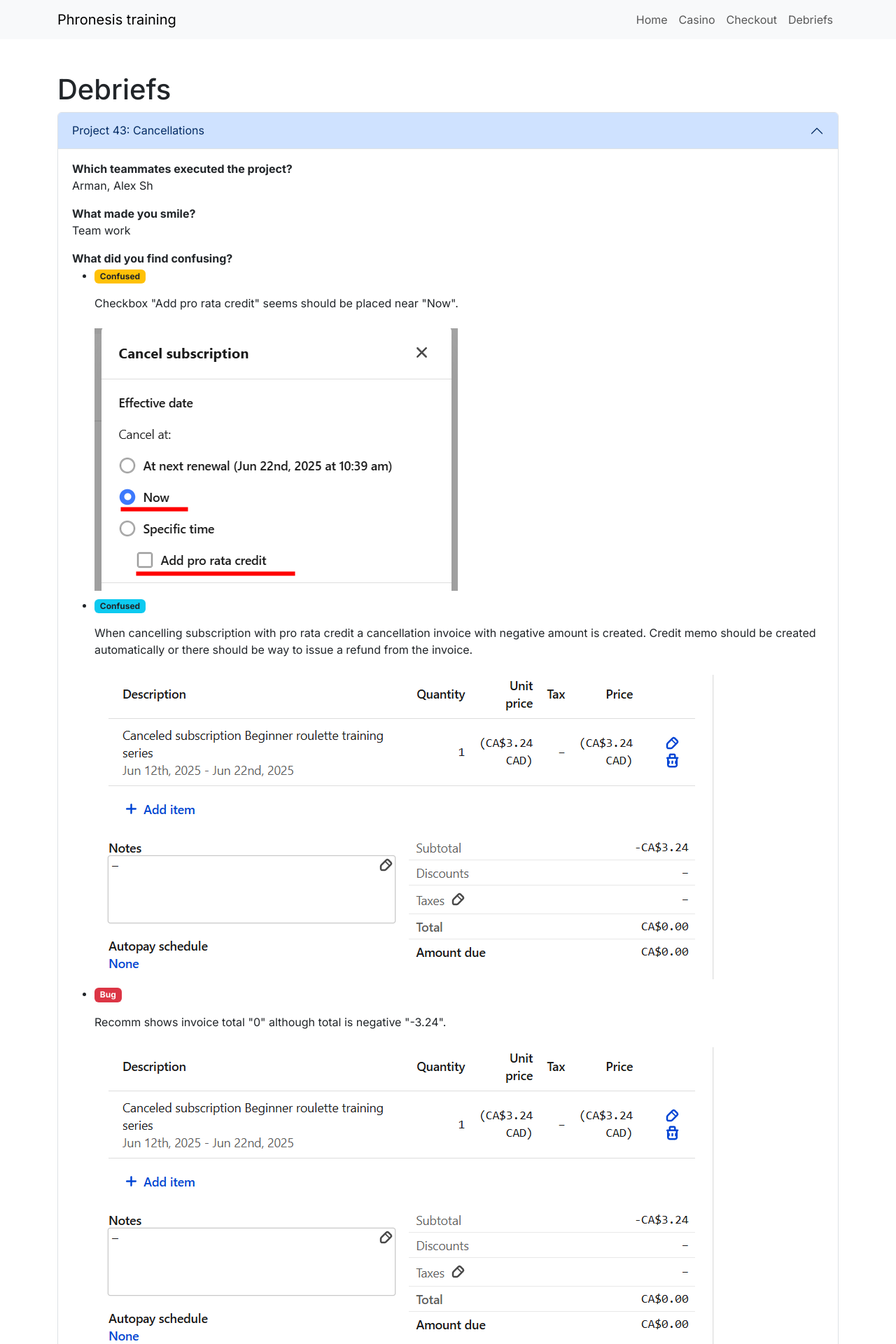
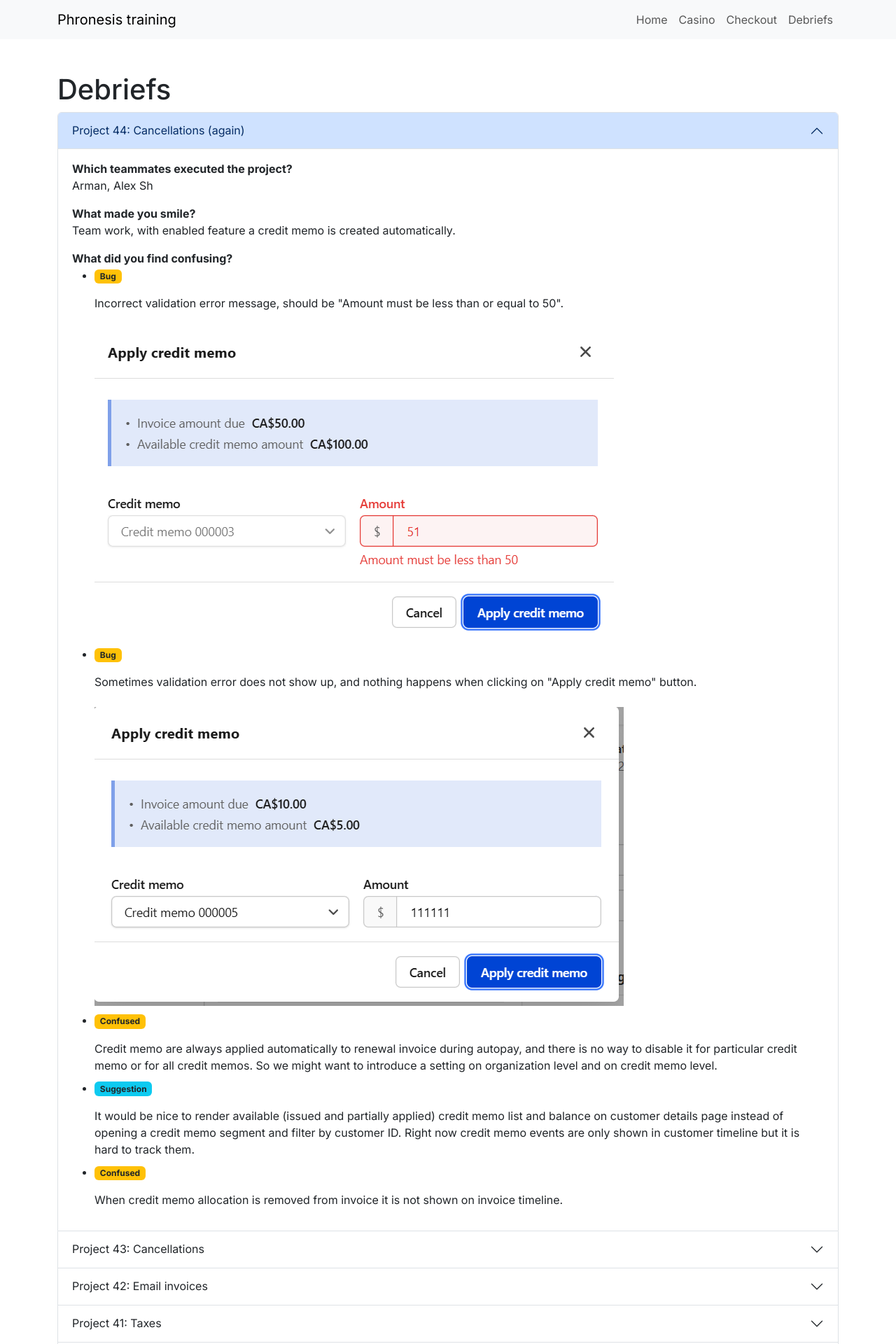
Before and after one commit to ashkarpetin/phronesis-training, a Vue app: page /debriefs in a window 1280 px wide. Shown: the top 1920 px of the page at 70% size. Built offline with nearby package versions, Linux system fonts and the light colour scheme.

Commit message:
Add debrief 44

```diff
--- a/src/views/DebriefsView.vue
+++ b/src/views/DebriefsView.vue
@@ -6,6 +6,82 @@
       <h2 class="accordion-header">
         <button
           class="accordion-button"
+          type="button"
+          data-bs-toggle="collapse"
+          data-bs-target="#collapse44"
+          aria-expanded="true"
+          aria-controls="collapse44"
+        >
+          Project 44: Cancellations (again)
+        </button>
+      </h2>
+      <div
+        id="collapse44"
+        class="accordion-collapse collapse show"
+        data-bs-parent="#debriefs"
+      >
+        <div class="accordion-body">
+          <div>
+            <strong>Which teammates executed the project?</strong>
+            <p>Arman, Alex Sh</p>
+          </div>
+          <div>
+            <strong>What made you smile?</strong>
+            <p>
+              Team work, with enabled feature a credit memo is created
+              automatically.
+            </p>
+          </div>
+          <div>
+            <strong>What did you find confusing?</strong>
+            <ul>
+              <li class="mb-2">
+                <p><span class="badge bg-warning text-dark">Bug</span></p>
+                Incorrect validation error message, should be "Amount must be
+                less than or equal to 50".
+                <div class="mt-4">
+                  <img src="../assets/debriefs/44/scr1.png" />
+                </div>
+              </li>
+              <li class="mb-2">
+                <p><span class="badge bg-warning text-dark">Bug</span></p>
+                Sometimes validation error does not show up, and nothing happens
+                when clicking on "Apply credit memo" button.
+                <div class="mt-4">
+                  <img src="../assets/debriefs/44/scr2.png" />
+                </div>
+              </li>
+              <li class="mb-2">
+                <p><span class="badge bg-warning text-dark">Confused</span></p>
+                Credit memo are always applied automatically to renewal invoice
+                during autopay, and there is no way to disable it for particular
+                credit memo or for all credit memos. So we might want to
+                introduce a setting on organization level and on credit memo
+                level.
+              </li>
+              <li class="mb-2">
+                <p><span class="badge bg-info text-dark">Suggestion</span></p>
+                It would be nice to render available (issued and partially
+                applied) credit memo list and balance on customer details page
+                instead of opening a credit memo segment and filter by customer
+                ID. Right now credit memo events are only shown in customer
+                timeline but it is hard to track them.
+              </li>
+              <li class="mb-2">
+                <p><span class="badge bg-warning text-dark">Confused</span></p>
+                When credit memo allocation is removed from invoice it is not
+                shown on invoice timeline.
+              </li>
+            </ul>
+          </div>
+        </div>
+      </div>
+    </div>
+
+    <div class="accordion-item">
+      <h2 class="accordion-header">
+        <button
+          class="accordion-button collapsed"
           type="button"
           data-bs-toggle="collapse"
           data-bs-target="#collapse43"
@@ -17,7 +93,7 @@
       </h2>
       <div
         id="collapse43"
-        class="accordion-collapse collapse show"
+        class="accordion-collapse collapse"
         data-bs-parent="#debriefs"
       >
         <div class="accordion-body">
```
Also changed, not shown: src/assets/debriefs/44/scr1.png (added), src/assets/debriefs/44/scr2.png (added).
